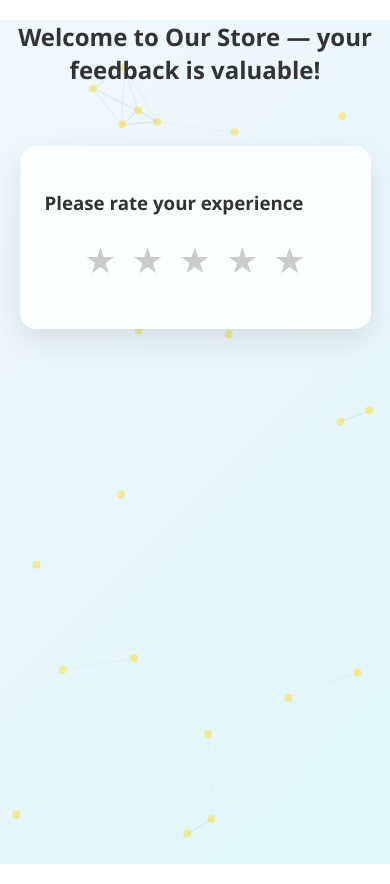
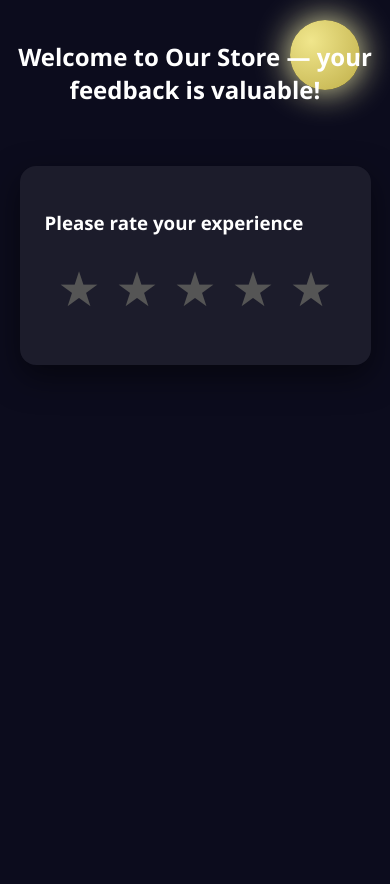
Before and after one commit to vishalmaheswardigigarage/rating-page, a website: page index.html in a window 390 px wide. Drawn offline with nearby package versions, Linux system fonts and the light colour scheme.

Commit message:
code push

```diff
--- a/index.html
+++ b/index.html
@@ -5,18 +5,17 @@
   <meta name="viewport" content="width=device-width, initial-scale=1.0"/>
   <title>Rate Your Experience</title>
 
-  <!-- Animate.css for entry animations -->
+  <!-- Animate.css -->
   <link rel="stylesheet" href="https://cdnjs.cloudflare.com/ajax/libs/animate.css/4.1.1/animate.min.css"/>
-
-  <!-- Hover.css for button effects -->
+  <!-- Hover.css -->
   <link rel="stylesheet" href="https://cdnjs.cloudflare.com/ajax/libs/hover.css/2.3.1/css/hover-min.css"/>
 
   <style>
     :root {
       --primary-color: #ffd700;
-      --bg-color: #f4f4f4;
-      --text-color: #333;
-      --accent: #333;
+      --bg-color: #0c0c1d;
+      --text-color: #ffffff;
+      --accent: #ffd700;
     }
 
     * {
@@ -28,8 +27,8 @@
       padding: 0;
       height: 100%;
       font-family: 'Segoe UI', sans-serif;
+      background: var(--bg-color);
       color: var(--text-color);
-      background: transparent;
     }
 
     #particles-js {
@@ -37,23 +36,42 @@
       width: 100%;
       height: 100%;
       z-index: -1;
-      background: linear-gradient(135deg, #f0f8ff, #e0f7fa);
+      background: linear-gradient(to bottom, #0c0c1d 0%, #1a1a2e 100%);
+    }
+
+    .moon {
+      position: fixed;
+      top: 40px;
+      right: 60px;
+      width: 100px;
+      height: 100px;
+      background: radial-gradient(circle at 30% 30%, #f0e68c, #bfae48);
+      border-radius: 50%;
+      box-shadow: 0 0 30px #f9f6b1;
+      z-index: 0;
+      animation: moonGlow 3s infinite ease-in-out alternate;
+    }
+
+    @keyframes moonGlow {
+      0% { box-shadow: 0 0 30px #f9f6b1; }
+      100% { box-shadow: 0 0 50px #f9f6b1; }
     }
 
     .header {
       text-align: center;
       margin-bottom: 20px;
+      margin-top: 40px;
     }
 
     .rating-container {
-      background-color: #ffffffee;
+      background-color: #1c1c2b;
       padding: 40px;
       border-radius: 16px;
-      box-shadow: 0 12px 32px rgba(0, 0, 0, 0.1);
+      box-shadow: 0 12px 32px rgba(0, 0, 0, 0.5);
       max-width: 450px;
       width: 90%;
       margin: auto;
-      animation: fadeInDown 1s;
+      animation: fadeInUp 1s;
       backdrop-filter: blur(8px);
       margin-top: 60px;
     }
@@ -66,26 +84,26 @@
     }
 
     .star {
-      font-size: 44px;
-      color: #ccc;
+      font-size: 48px;
+      color: #555;
       cursor: pointer;
-      transition: color 0.3s, transform 0.3s;
+      transition: transform 0.3s ease, text-shadow 0.5s ease;
     }
 
     .star:hover {
-      transform: scale(1.2);
+      transform: scale(1.3);
+      text-shadow: 0 0 10px var(--primary-color), 0 0 20px var(--primary-color);
     }
 
     .star.hovered,
     .star.selected {
       color: var(--primary-color);
+      animation: sparkle 1s infinite;
     }
 
-    .thank-you-popup {
-      display: none;
-      margin-top: 10px;
-      font-weight: bold;
-      color: green;
+    @keyframes sparkle {
+      0%, 100% { text-shadow: 0 0 4px #fff, 0 0 10px #ffd700; }
+      50% { text-shadow: 0 0 10px #fff, 0 0 20px #ffd700; }
     }
 
     form input,
@@ -93,26 +111,33 @@
       width: 100%;
       padding: 10px 14px;
       margin-bottom: 12px;
-      border: 1px solid #ccc;
+      border: 1px solid #333;
       border-radius: 8px;
-      transition: 0.3s;
+      background-color: #2e2e3e;
+      color: white;
     }
 
     form input:focus,
     form textarea:focus {
+      outline: none;
       border-color: var(--primary-color);
-      box-shadow: 0 0 0 2px rgba(255, 215, 0, 0.3);
-      outline: none;
+      box-shadow: 0 0 5px var(--primary-color);
     }
 
     button[type="submit"] {
-      background-color: var(--accent);
-      color: #fff;
+      background-color: var(--primary-color);
+      color: #000;
       padding: 12px 24px;
       border: none;
       border-radius: 8px;
+      font-weight: bold;
       cursor: pointer;
-      font-weight: bold;
+      transition: 0.3s ease;
+    }
+
+    button[type="submit"]:hover {
+      background-color: #ffe144;
+      transform: translateY(-2px);
     }
 
     .toast {
@@ -135,23 +160,24 @@
         padding: 25px;
       }
 
-      .star {
-        font-size: 36px;
+      .moon {
+        width: 70px;
+        height: 70px;
+        right: 30px;
+        top: 20px;
       }
     }
   </style>
 </head>
 <body>
   <div id="particles-js"></div>
+  <div class="moon"></div>
 
   <div class="header animate__animated animate__fadeInDown">
     <h2>Welcome to <span id="siteName">Our Store</span> — your feedback is valuable!</h2>
   </div>
 
-  <div
-    class="rating-container animate__animated animate__fadeInUp"
-    data-review-url="https://g.page/r/CdH9Q6TtqUGMEAE/review"
-  >
+  <div class="rating-container animate__animated animate__fadeInUp" data-review-url="https://g.page/r/CdH9Q6TtqUGMEAE/review">
     <h3>Please rate your experience</h3>
 
     <div class="stars" id="starContainer">
@@ -162,23 +188,17 @@
       <span class="star" data-value="5">&#9733;</span>
     </div>
 
-    <div class="thank-you-popup" id="thankYou">
-      Rating submitted. Thank you!
-    </div>
-
     <form id="feedbackForm" style="display: none;">
       <input type="hidden" name="rating" id="formRating" />
-
       <label>
-        Your email:
-        <input type="email" name="email" required />
+        Your Mobile Number:
+        <input type="tel" name="mobile" pattern="[0-9]{10}" maxlength="10" required>
       </label>
 
       <label>
         Your feedback:
         <textarea name="message" id="formMessage" required placeholder="Let us know how we can improve..." rows="4"></textarea>
       </label>
-
       <button type="submit" class="hvr-pulse-grow">Submit Feedback</button>
     </form>
   </div>
@@ -190,13 +210,13 @@
   <script>
     particlesJS("particles-js", {
       particles: {
-        number: { value: 60, density: { enable: true, value_area: 800 } },
-        color: { value: "#ffd700" },
+        number: { value: 80, density: { enable: true, value_area: 800 } },
+        color: { value: "#ffffff" },
         shape: { type: "circle" },
         opacity: { value: 0.4 },
-        size: { value: 4 },
-        line_linked: { enable: true, color: "#999", opacity: 0.3 },
-        move: { enable: true, speed: 2 }
+        size: { value: 2 },
+        line_linked: { enable: false },
+        move: { enable: true, speed: 0.5 }
       }
     });
   </script>
@@ -218,7 +238,7 @@
         highlightStars(val);
       });
 
-      star.addEventListener('mouseout', () => clearHover());
+      star.addEventListener('mouseout', clearHover);
 
       star.addEventListener('click', () => {
         const val = parseInt(star.getAttribute('data-value'));
@@ -228,7 +248,6 @@
 
         if (val < 4) {
           feedbackForm.style.display = 'block';
-          thankYou.style.display = 'none';
           formRating.value = val;
           formMessage.value = `Rating: ${val} stars\n`;
         } else {
@@ -240,7 +259,6 @@
     feedbackForm.addEventListener('submit', async function (e) {
       e.preventDefault();
       const formData = new FormData(feedbackForm);
-
       try {
         const response = await fetch("https://formspree.io/f/xblkyjgk", {
           method: "POST",
@@ -282,7 +300,6 @@
 
     function clearSelection() {
       stars.forEach((star) => star.classList.remove('selected'));
-      thankYou.style.display = 'none';
       feedbackForm.style.display = 'none';
       formMessage.value = '';
       formRating.value = '';
```
